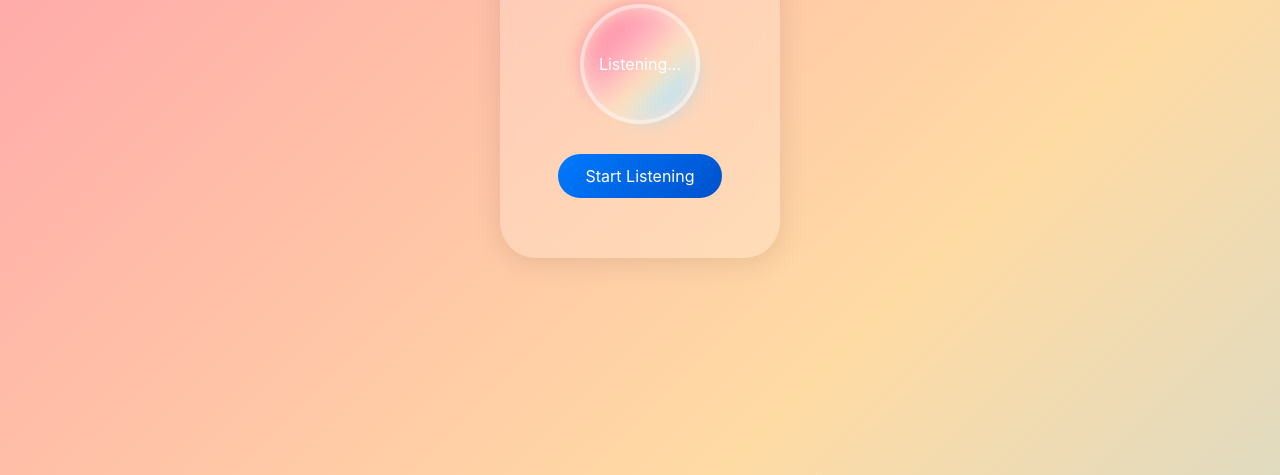
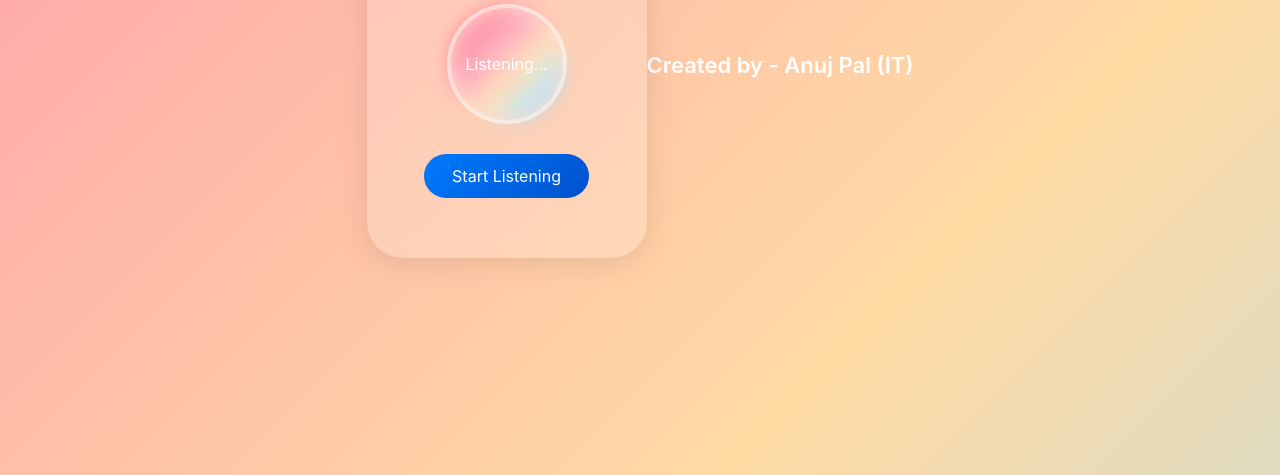
Before and after one commit to Anujpal-dev/Mess-Menu, a plain HTML site: page index.html in a window 1280 px wide. Shown: the part 325-800 px from the top of the page. Drawn offline with Linux system fonts and the light colour scheme.

Commit message:
Update index.html

```diff
--- a/index.html
+++ b/index.html
@@ -1,12 +1,14 @@
 <!-- index.html -->
 <!DOCTYPE html>
 <html lang="en">
+
 <head>
     <meta charset="UTF-8">
     <meta name="viewport" content="width=device-width, initial-scale=1.0">
     <title>Voice Controlled Mess Menu</title>
     <link rel="stylesheet" href="style.css">
 </head>
+
 <body>
     <div class="container">
         <h1>Voice Controlled Mess Menu</h1>
@@ -14,6 +16,8 @@
         <button onclick="startListening()">Start Listening</button>
         <div class="menu" id="menu"></div>
     </div>
+    <h1 class="Name">Created by - Anuj Pal (IT)</h1>
     <script src="script.js"></script>
 </body>
+
 </html>
```
